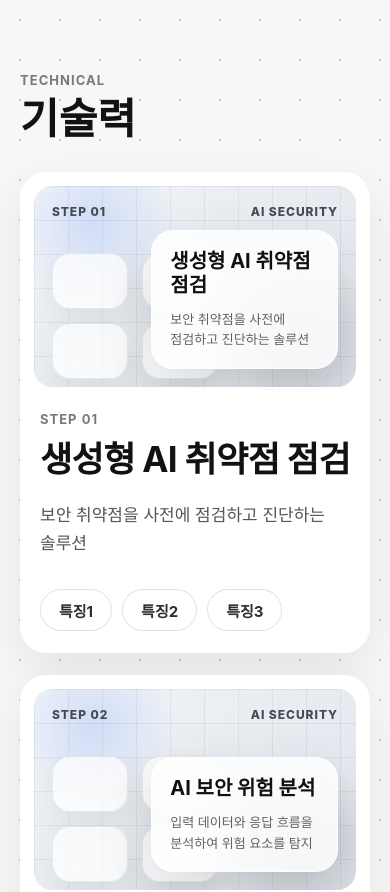
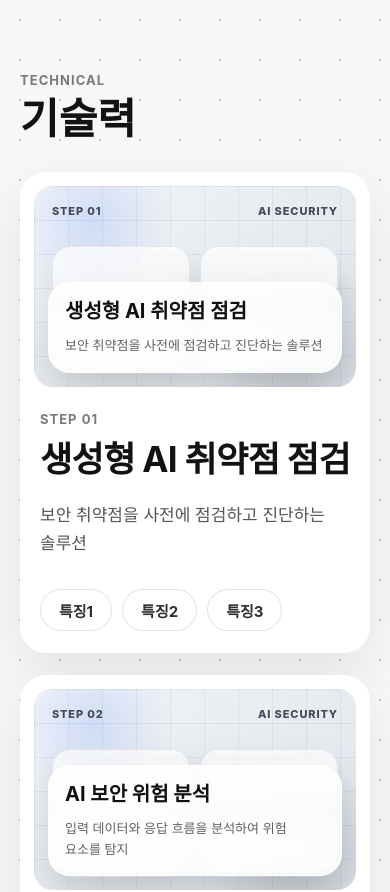
Before and after one commit to arena1118/smartM2M, a Next.js app: page / in a window 390 px wide. Shown: the top 892 px of the page. Built offline with nearby package versions, Linux system fonts and the light colour scheme.

Commit message:
모바일 기술력 비주얼 overflow 개선

```diff
--- a/components/TechnicalScrollSection.module.css
+++ b/components/TechnicalScrollSection.module.css
@@ -324,6 +324,7 @@
     padding: 14px;
     background: #ffffff;
     box-shadow: 0 18px 50px rgba(0, 0, 0, 0.08);
+    overflow: hidden;
   }
 
   .mobileVisual,
@@ -346,12 +347,30 @@
   }
 
   .fallbackGrid {
-    max-width: 58%;
-    margin-top: 34px;
+    max-width: 100%;
+    margin-top: 28px;
+    grid-template-columns: repeat(2, minmax(0, 1fr));
+    gap: 10px;
   }
 
   .fallbackPanel {
-    width: min(58%, 260px);
+    right: 14px;
+    bottom: 14px;
+    left: 14px;
+    width: auto;
+    padding: 16px;
+  }
+
+  .fallbackPanel strong {
+    font-size: 20px;
+  }
+
+  .fallbackPanel p {
+    font-size: 13px;
+  }
+
+  .fallbackHeader {
+    font-size: 11px;
   }
 
   .mobileStep > div {
```
